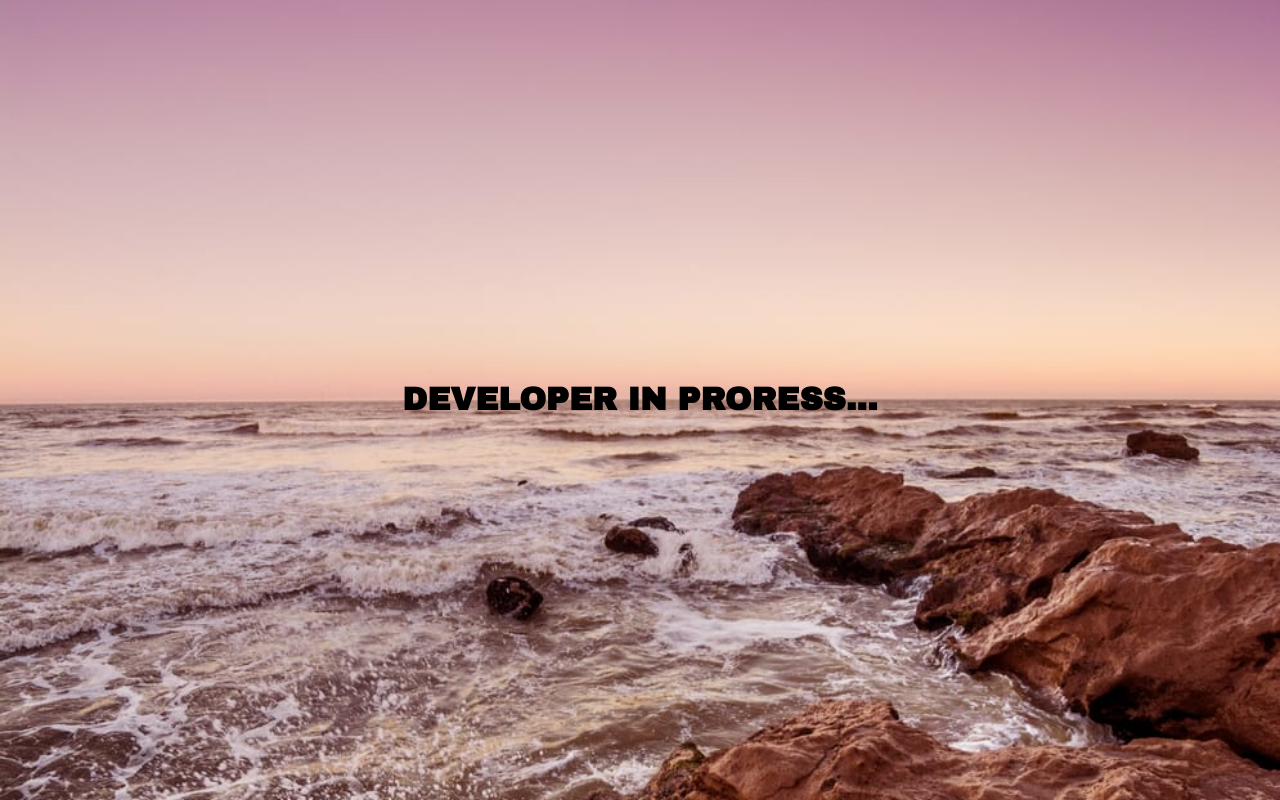
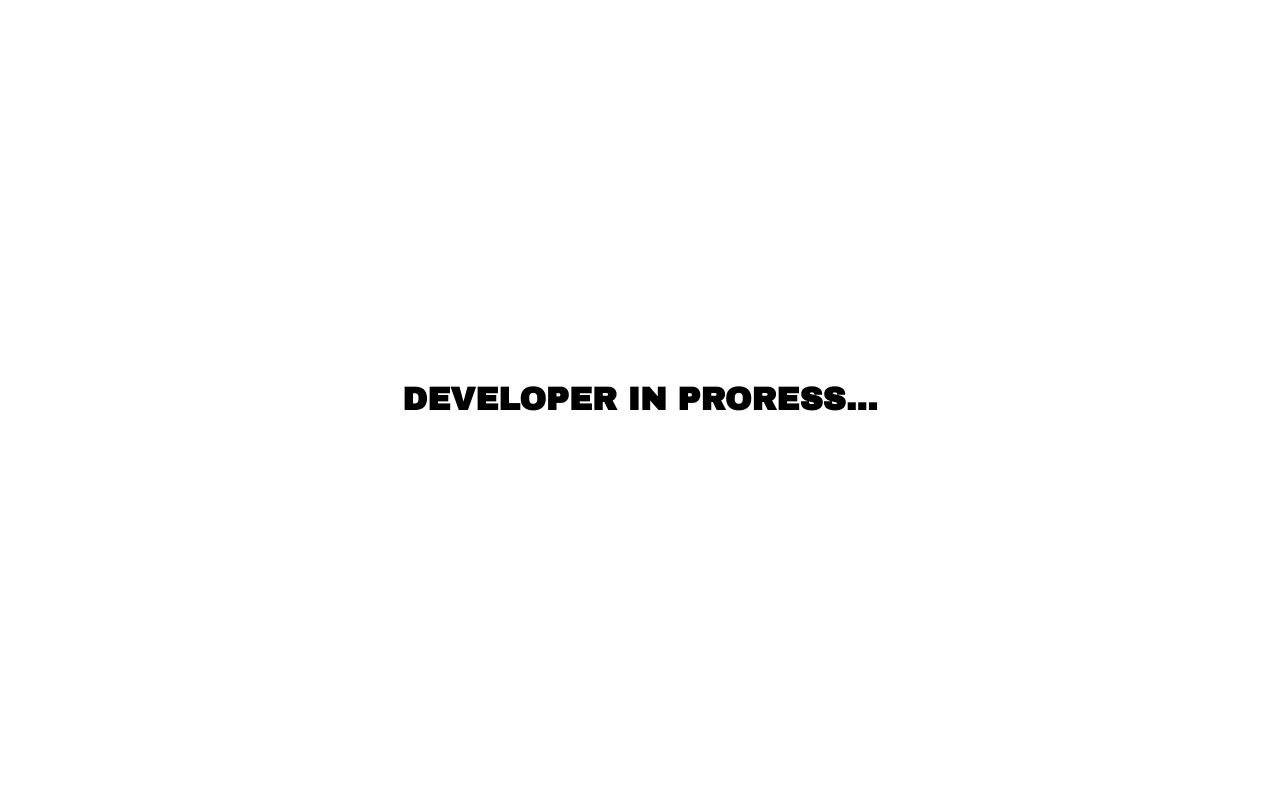
Before and after one commit to pablowbk/pablowbk.github.io, a plain HTML site: page index.html in a window 1280 px wide. Drawn offline with nearby package versions, Linux system fonts and the light colour scheme.

Commit message:
modified css

```diff
--- a/style.css
+++ b/style.css
@@ -2,12 +2,6 @@ body {
 
 }
 header {
-    background-image: url(img/dsc_1288.jpg);
-    -webkit-background-size: cover;
-    -moz-background-size: cover;
-    -o-background-size: cover;
-    background-size: cover;
-    background-position: center;
     height: 100vh;
     display: flex;
     flex-direction: column;
```
